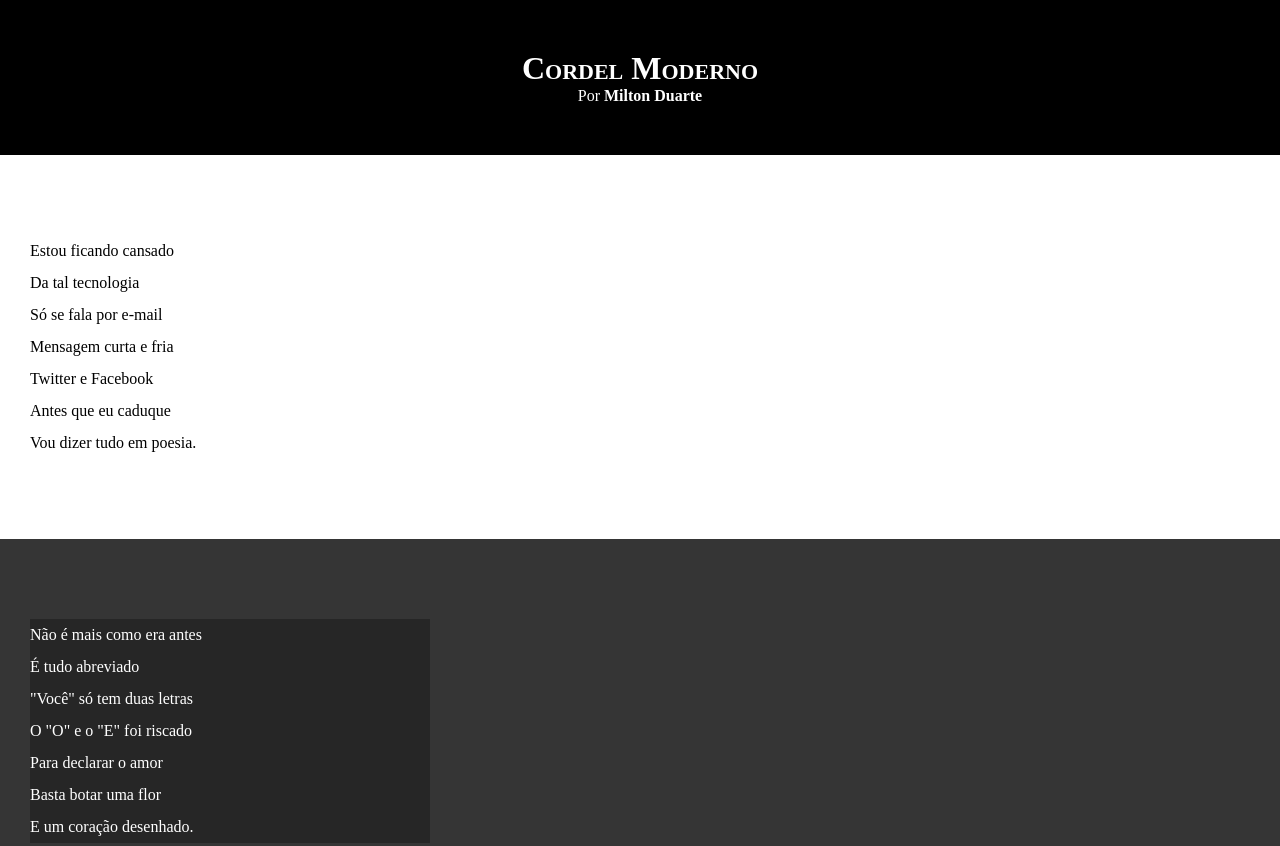
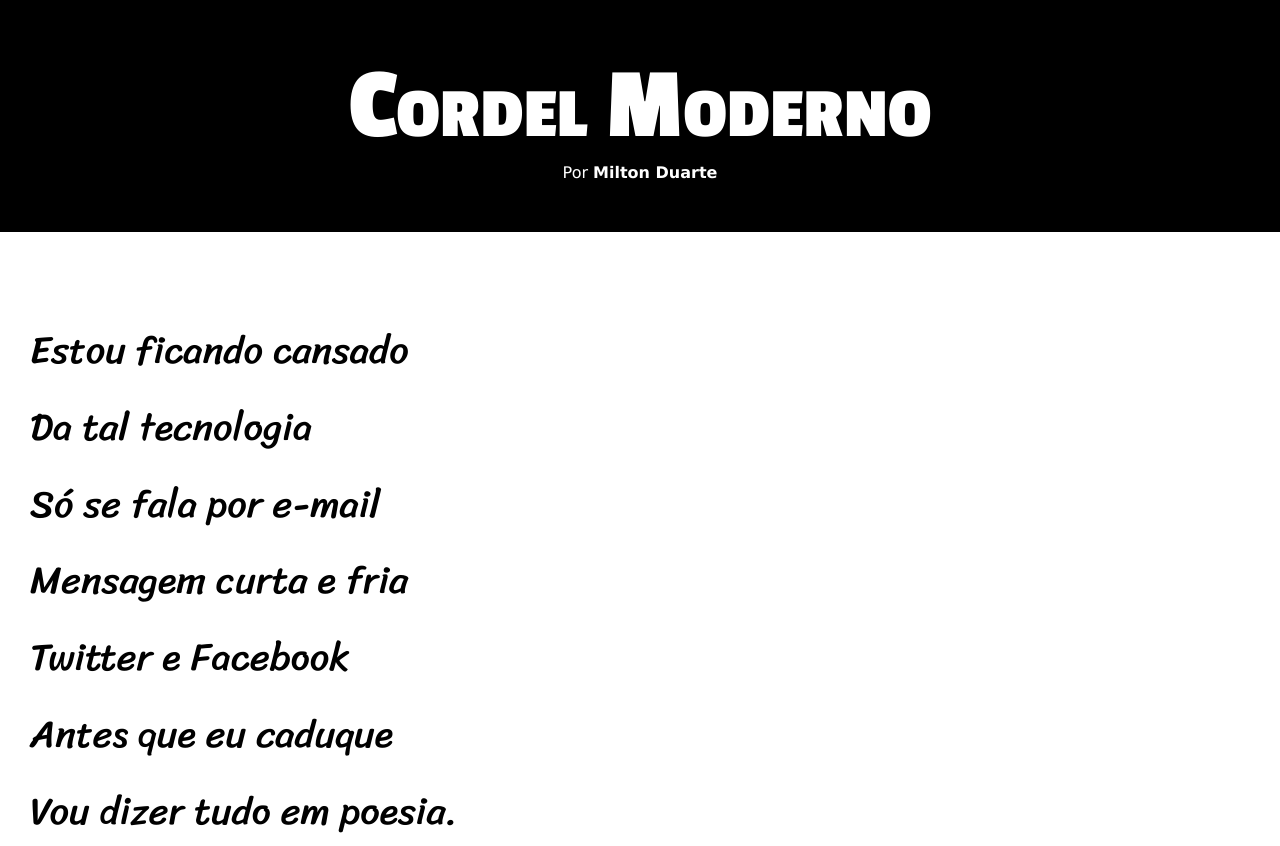
Before and after one commit to danilocoutinho/html-css, a plain HTML site: page desafios_propostos/desafio-12/index.html in a window 1280 px wide. Shown: the top 846 px of the page. Drawn offline with Linux system fonts and the light colour scheme.

Commit message:
atualização de estilos

```diff
--- a/desafios_propostos/desafio-12/estilo/style.css
+++ b/desafios_propostos/desafio-12/estilo/style.css
@@ -1,4 +1,15 @@
 @charset "UTF-8";
+
+@import url('https://fonts.googleapis.com/css2?family=Passion+One:wght@400;700;900&display=swap');
+
+@import url('https://fonts.googleapis.com/css2?family=Sriracha&display=swap');
+
+
+:root {
+    --fonte1: Verdana, Geneva, Tahoma, sans-serif;
+    --fonte2: "Passion One", sans-serif;
+    --fonte3: "Sriracha", cursive;
+}
 
 * {
     margin: 0px;
@@ -8,6 +19,7 @@
 html, body {
     height: 100vh;
     background-color: darkgray;
+    font-family: var(--fonte1);
 }
 
 header {
@@ -19,6 +31,8 @@ header {
 header > h1 {
     padding-top: 50px;
     font-variant: small-caps;
+    font-family: var(--fonte2);
+    font-size: 8vw;
 }
 
 header > p {
@@ -40,6 +54,8 @@ section {
     padding-bottom: 10vh;
     line-height: 2em;
     padding-left: 30px;
+    font-family: var(--fonte3);
+    font-size: 3vw;
 }
 
 section.normal {
@@ -54,7 +70,8 @@ section.imagem {
 
 section.imagem > p {
     background-color: rgba(0, 0, 0, 0.277);
-    width: 400px;
+    display: inline-block;
+    padding: 5px;
 }
 
 footer {
```
